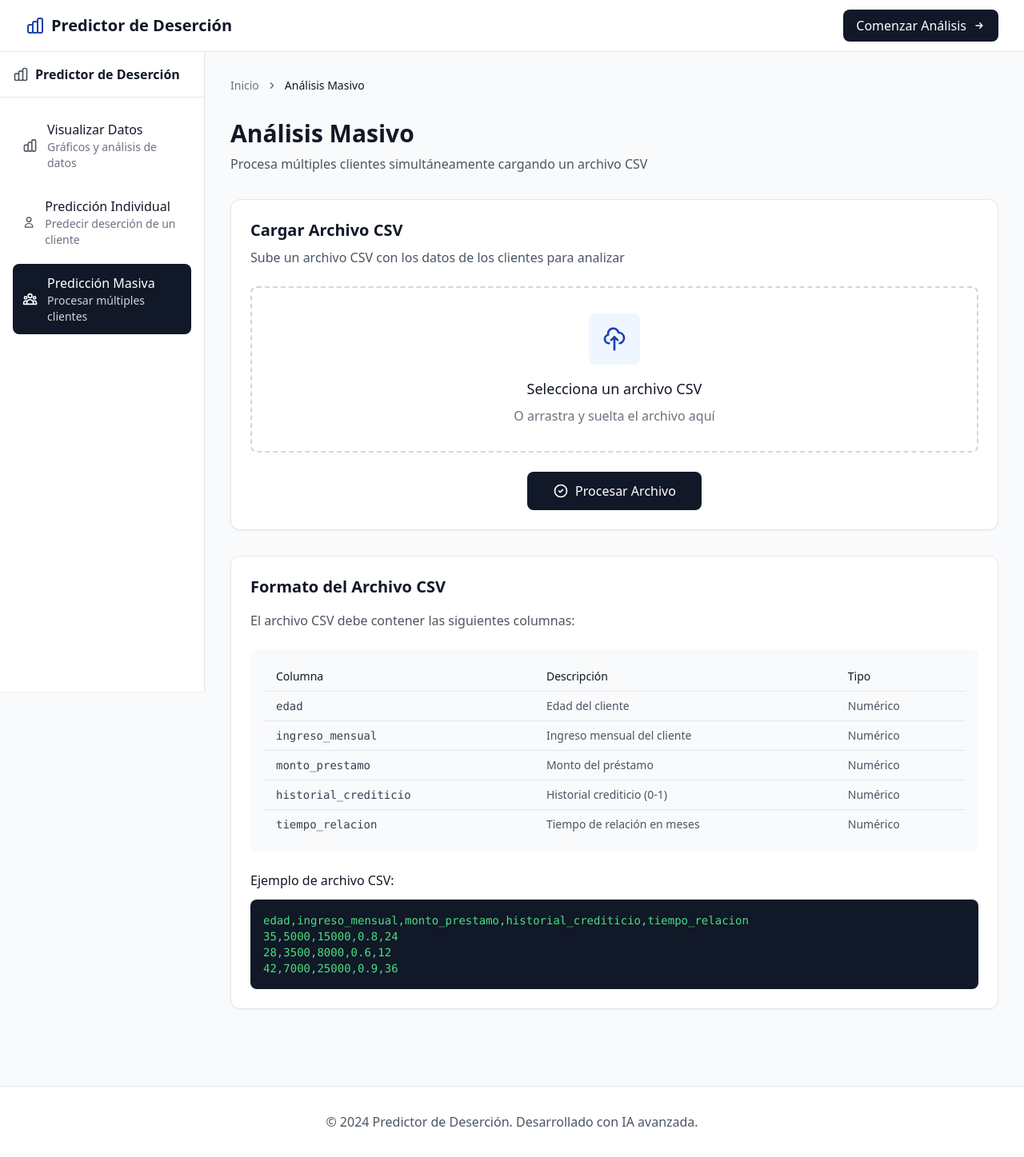
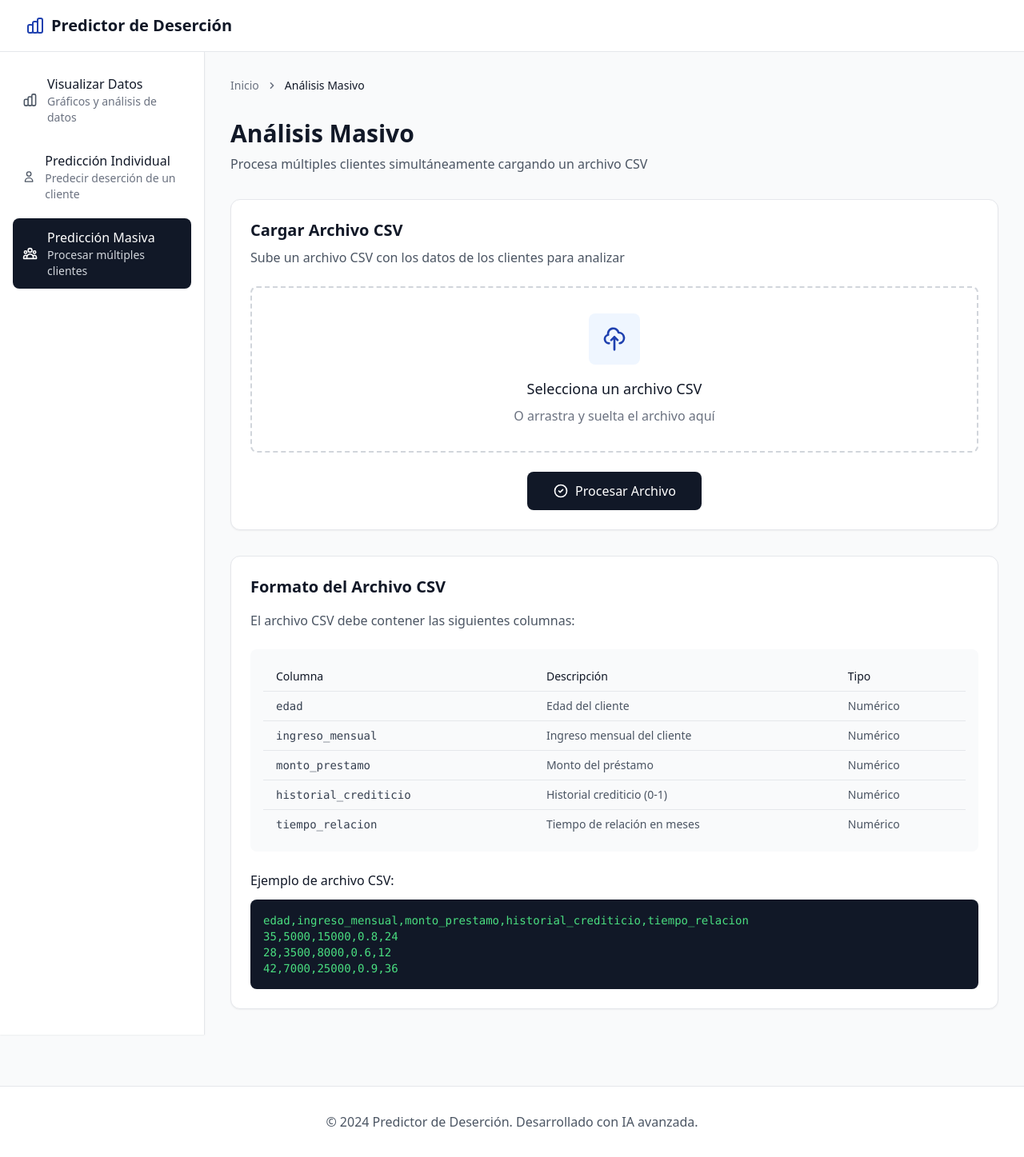
Before and after one commit to rolando2012/WebRegresionLogistica, a Flask app: page /analisis-masivo in a window 1280 px wide. Shown: the whole page at 80% size. Run offline with Flask 3, Linux system fonts and the light colour scheme; some libraries are stand-ins or nearby versions.

Commit message:
Eliminar sidebar estático y ajustar estructura de diseño en las páginas de análisis y predicción

```diff
--- a/app/templates/base.html
+++ b/app/templates/base.html
@@ -32,12 +32,14 @@
                         <h1 class="text-xl font-semibold text-gray-900">Predictor de Deserción</h1>
                     </a>
                 </div>
+                {% if request.endpoint == 'main.index' %}
                 <button class="bg-gray-900 text-white px-4 py-2 rounded-lg hover:bg-gray-800 transition-colors flex items-center space-x-2">
                     <span>Comenzar Análisis</span>
                     <svg class="w-4 h-4" fill="none" stroke="currentColor" viewBox="0 0 24 24">
                         <path stroke-linecap="round" stroke-linejoin="round" stroke-width="2" d="M13 7l5 5m0 0l-5 5m5-5H6"></path>
                     </svg>
                 </button>
+                {% endif %}
             </div>
         </div>
     </header>
--- a/app/templates/main/analisis_masivo.html
+++ b/app/templates/main/analisis_masivo.html
@@ -2,17 +2,8 @@
 
 {% block content %}
 <div class="flex min-h-screen bg-gray-50">
-    <!-- Sidebar Estático -->
-    <div class="w-64 bg-white shadow-sm border-r border-gray-200 fixed h-full overflow-y-auto">
-        <!-- Header del Sidebar -->
-        <div class="p-4 border-b border-gray-200">
-            <div class="flex items-center space-x-2">
-                <svg class="w-5 h-5 text-gray-600" fill="none" stroke="currentColor" viewBox="0 0 24 24">
-                    <path stroke-linecap="round" stroke-linejoin="round" stroke-width="2" d="M9 19v-6a2 2 0 00-2-2H5a2 2 0 00-2 2v6a2 2 0 002 2h2a2 2 0 002-2zm0 0V9a2 2 0 012-2h2a2 2 0 012 2v10m-6 0a2 2 0 002 2h2a2 2 0 002-2m0 0V5a2 2 0 012-2h2a2 2 0 012 2v14a2 2 0 01-2 2h-2a2 2 0 01-2-2z"></path>
-                </svg>
-                <h2 class="font-semibold text-gray-900">Predictor de Deserción</h2>
-            </div>
-        </div>
+    <!-- Sidebar -->
+    <div class="w-64 bg-white shadow-sm border-r border-gray-200 min-h-screen">
 
         <!-- Navegación -->
         <nav class="p-4 space-y-2">
@@ -58,7 +49,7 @@
     </div>
 
     <!-- Contenido Principal -->
-    <div class="flex-1 ml-64">
+    <div class="flex-1">
         <div class="max-w-7xl mx-auto px-4 sm:px-6 lg:px-8 py-8">
             <!-- Breadcrumb -->
             <div class="mb-8">
```
Also changed, not shown: app/templates/main/prediccion_individual.html (+3 -12 lines), app/templates/main/visualizar_datos.html (+3 -12 lines).
